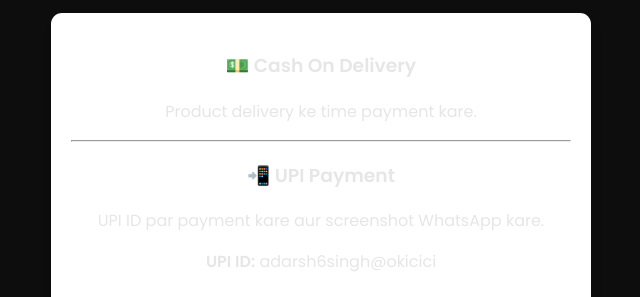
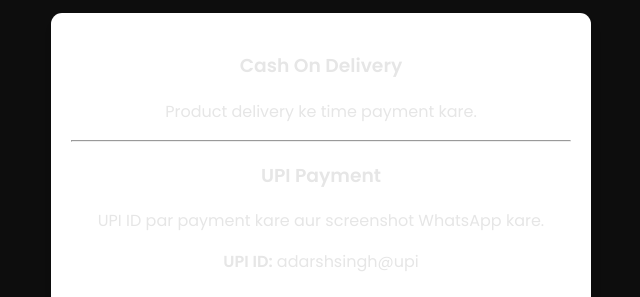
Before and after one commit to onlystudyyyyy47-creator/adarshclothing06, a plain HTML site: page index.html in a window 1280 px wide. Shown: the part 2157-2454 px from the top of the page, 319-959 px from the left. Drawn offline with Linux system fonts and the light colour scheme.

Commit message:
Update index.html

```diff
--- a/index.html
+++ b/index.html
@@ -66,13 +66,13 @@
     <h2>Payment option</h2>
     <p>Order place karne ke liye niche diye gaye options ka use kare:</p>
     <div style="max-width:500px;margin:auto;background:#fff;padding:20px;border-radius:11px;box-shadow:2px 10px 10px rgba(0,0,0,0.1);">
-      <h3>💵 Cash On Delivery </h3>
+      <h3>Cash On Delivery </h3>
       <p>Product delivery ke time payment kare.</p>
 
       <hr>
-      <h3>📲 UPI Payment</h3>
+      <h3> UPI Payment</h3>
       <p>UPI ID par payment kare aur screenshot WhatsApp kare.</p>
-      <p><strong>UPI ID:</strong> adarsh6singh@okicici</p>
+      <p><strong>UPI ID:</strong> adarshsingh@upi</p>
 
       <a class="btn" href="https://wa.me/919920645625?text=Hi%20I%20want%20place%20an%20order%20and%20make%20payment">Order on Whatsapp </a>
     </div>
```
